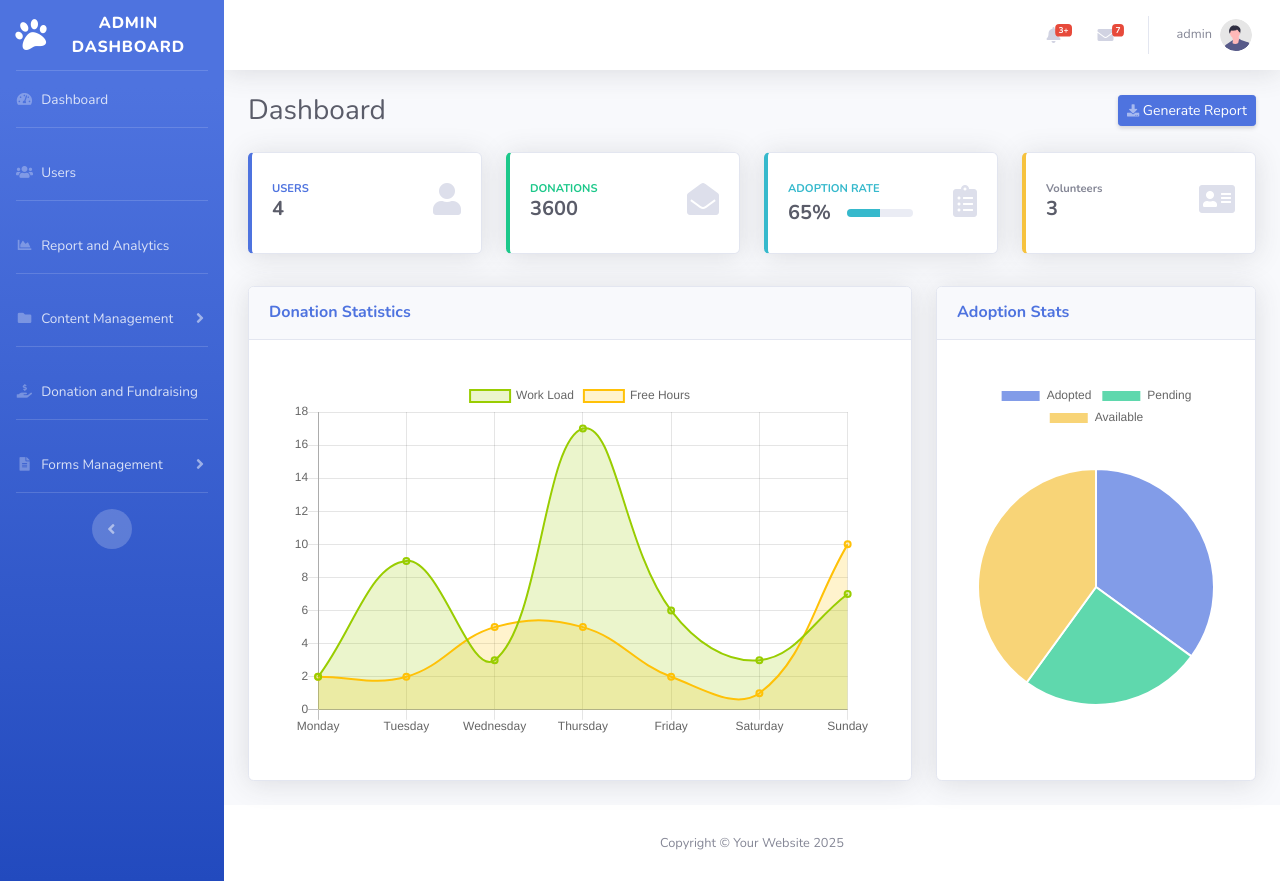
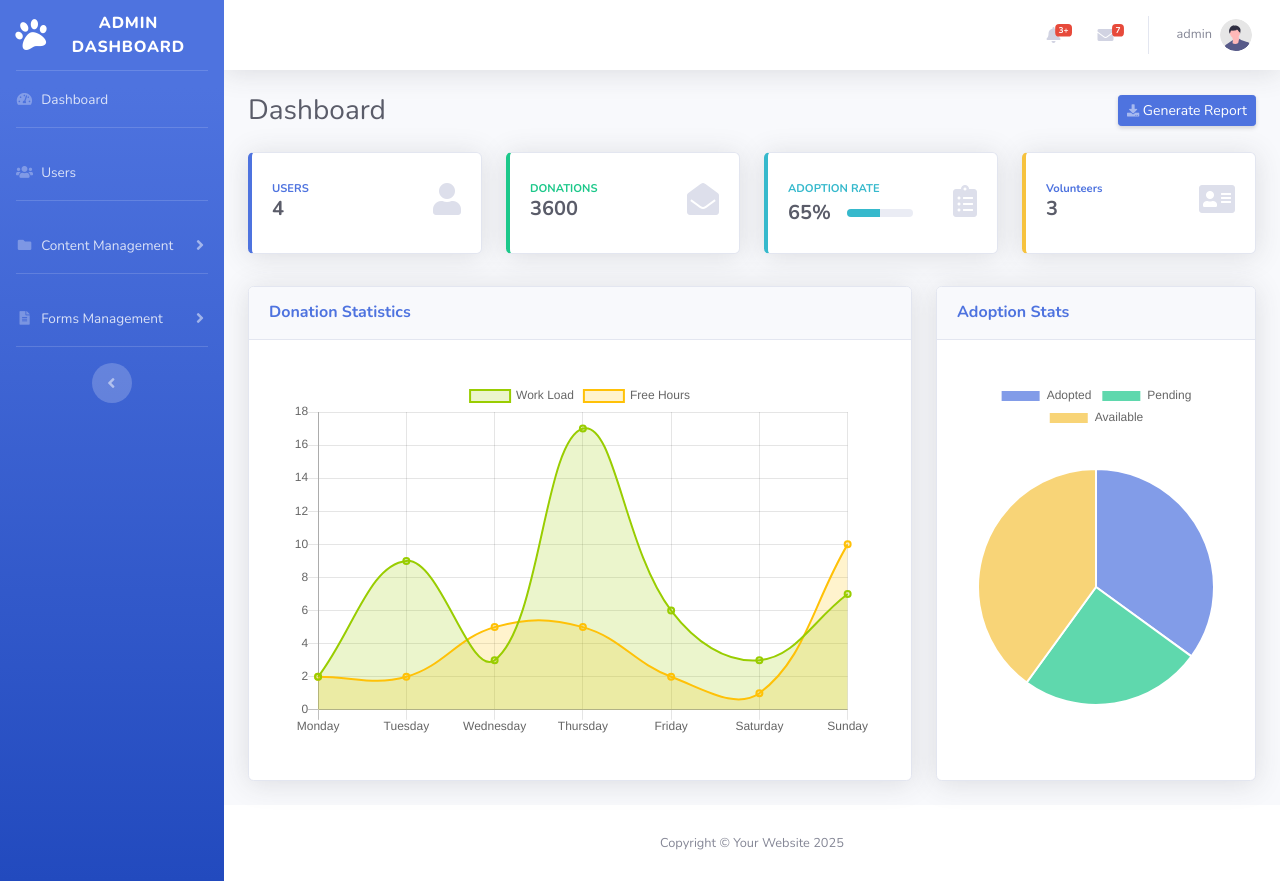
Before and after one commit to masterluwes/SWS_v0, a PHP site: page /admin_dashboard.php in a window 1280 px wide. Run offline with PHP 8.4, Linux system fonts and the light colour scheme; a user stored in the database is signed in; some libraries are stand-ins or nearby versions.

Commit message:
Before donation modification

```diff
--- a/admin/admin_dashboard.php
+++ b/admin/admin_dashboard.php
@@ -236,6 +236,7 @@ if (!isset($_SESSION['username']) || $_SESSION['role'] != 'admin') {
 
                         <!-- Users -->
                         <div class="col-xl-3 col-md-6 mb-2">
+                            <a href="users.php" class="text-decoration-none">
                                 <div class="card border-left-primary shadow h-100 py-2">
                                     <div class="card-body">
                                         <div class="row no-gutters align-items-center">
@@ -249,6 +250,7 @@ if (!isset($_SESSION['username']) || $_SESSION['role'] != 'admin') {
                                         </div>
                                     </div>
                                 </div>
+                            </a>
                         </div>
 
                         <!-- Donations -->
@@ -294,8 +296,9 @@ if (!isset($_SESSION['username']) || $_SESSION['role'] != 'admin') {
                             </div>
                         </div>
 
-                        <!-- Donations -->
+                        <!-- Volunteers -->
                         <div class="col-xl-3 col-md-6 mb-2">
+                            <a href="admin_volunteer_forms.php" class="text-decoration-none">
                                 <div class="card border-left-warning shadow h-100 py-2">
                                     <div class="card-body">
                                         <div class="row no-gutters align-items-center">
@@ -309,6 +312,7 @@ if (!isset($_SESSION['username']) || $_SESSION['role'] != 'admin') {
                                         </div>
                                     </div>
                                 </div>
+                            </a>
                         </div>
 
 
--- a/admin/admin_sidebar.php
+++ b/admin/admin_sidebar.php
@@ -28,15 +28,15 @@
             <span>Users</span></a>
     </li>
 
-    <!-- Divider -->
-    <hr class="sidebar-divider">
+    <!-- Divider
+    <hr class="sidebar-divider"> -->
 
-    <!-- Nav Item - Report and Analytics -->
+    <!-- Nav Item - Report and Analytics
     <li class="nav-item">
         <a class="nav-link" href="report_analytics.php">
             <i class="fas fa-fw fa-chart-area"></i>
             <span>Report and Analytics</span></a>
-    </li>
+    </li> -->
 
     <!-- Divider -->
     <hr class="sidebar-divider">
@@ -59,15 +59,15 @@
         </div>
     </li>
 
-    <!-- Divider -->
-    <hr class="sidebar-divider">
+     <!-- Divider
+    <hr class="sidebar-divider"> -->
 
-    <!-- Nav Item - Fundraising and Donations -->
+    <!-- Nav Item - Fundraising and Donations
     <li class="nav-item">
         <a class="nav-link" href="donation_fundraising.php">
             <i class="fas fa-fw fa-hand-holding-usd"></i>
             <span>Donation and Fundraising</span></a>
-    </li>
+    </li> -->
 
     <!-- Divider -->
     <hr class="sidebar-divider">
```
Lines whose indentation alone changed are shown as unchanged.
